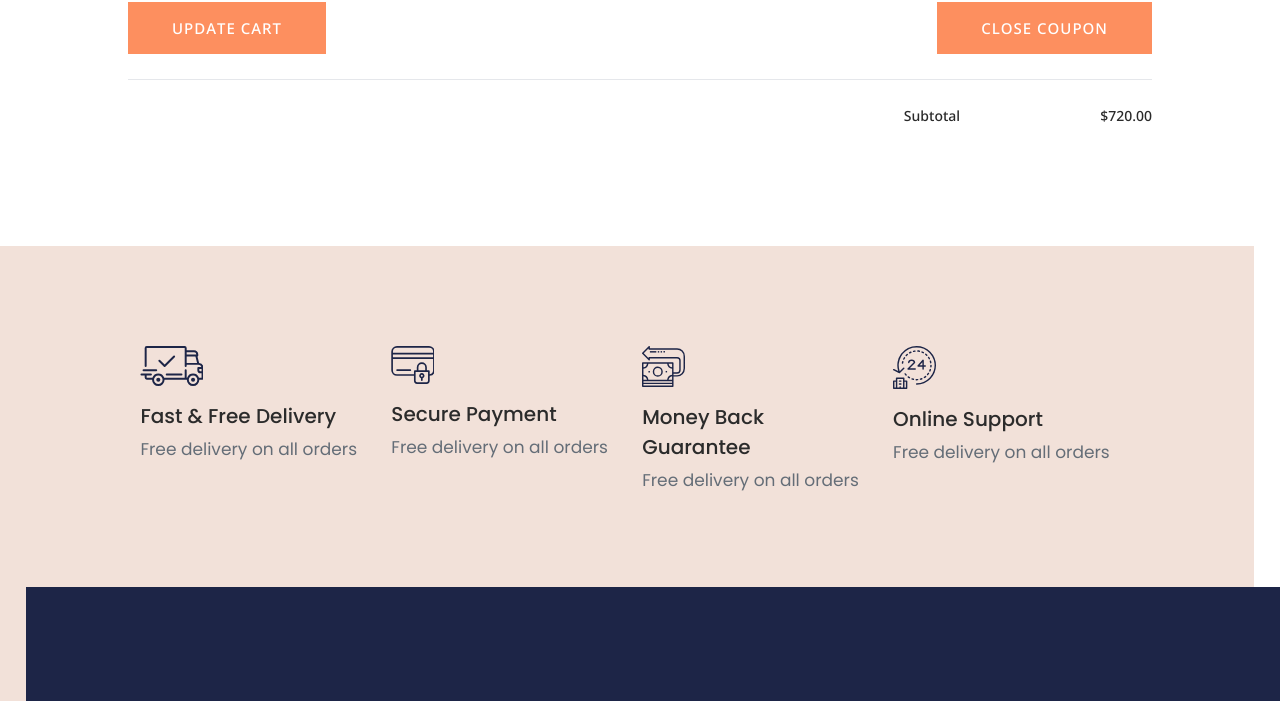
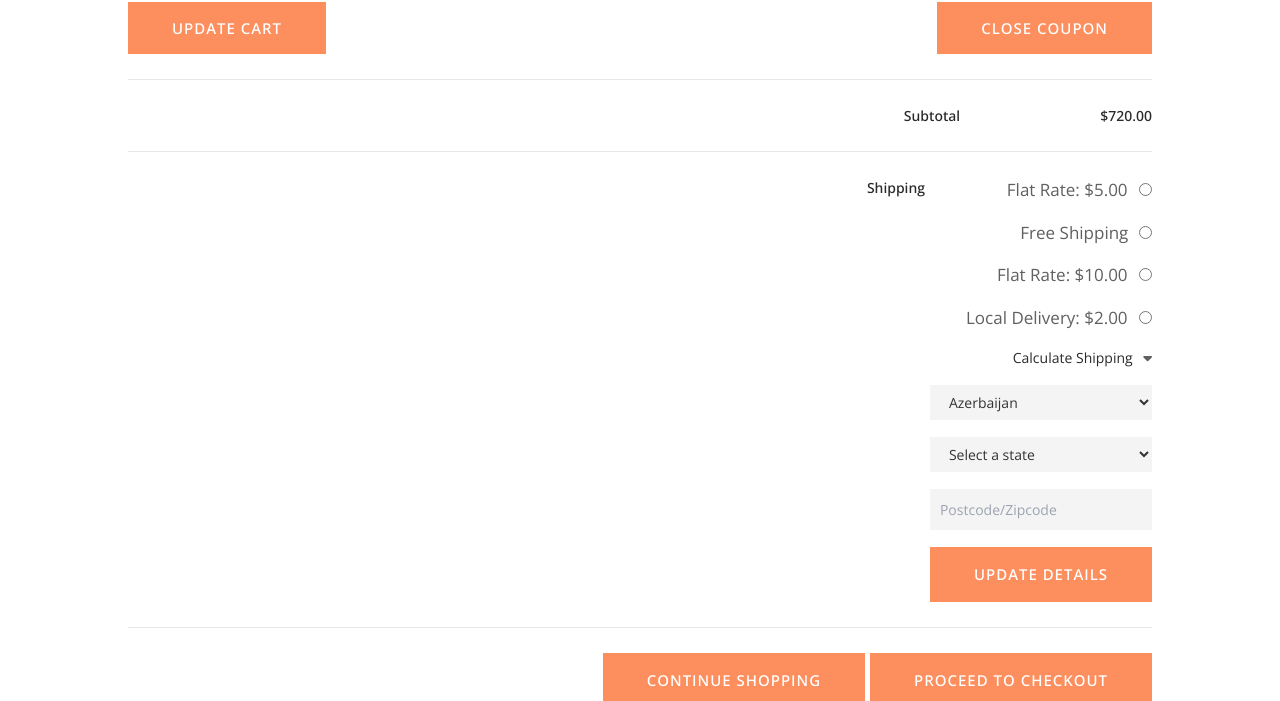
Before and after one commit to Nicat-Huseynli/Furn-page, a plain HTML site: page cart.html in a window 1280 px wide. Shown: the part 954-1655 px from the top of the page. Drawn offline with nearby package versions, Linux system fonts and the light colour scheme.

Commit message:
Changeing saved

```diff
--- a/cart.html
+++ b/cart.html
@@ -36,8 +36,8 @@
             <a href="#">Page</a>
             <ul class="page-sub">
               <i class="fa-solid fa-sort-up" style="position: absolute;  top: -9.5px; color:#FD8F5F"></i>
-              <li><a href="#">Login</a></li>
-              <li><a href="#">Card</a></li>
+              <li><a href="login.html">Login</a></li>
+              <li><a href="cart.html">Card</a></li>
               <li><a href="#">Category</a></li>
               <li><a href="#">Checkout</a></li>
               <li><a href="#">Product Details</a></li>
@@ -85,8 +85,8 @@
             <a href="#">Page</a>
             <ul class="page-sub">
               <i class="fa-solid fa-sort-up" style="position: absolute;  top: -9.5px; color:#FD8F5F"></i>
-              <li><a href="#">Login</a></li>
-              <li><a href="#">Card</a></li>
+              <li><a href="login.html">Login</a></li>
+              <li><a href="cart.html">Card</a></li>
               <li><a href="#">Category</a></li>
               <li><a href="#">Checkout</a></li>
               <li><a href="#">Product Details</a></li>
@@ -220,6 +220,56 @@
             <p>Subtotal</p>
             <p>$720.00</p>
         </div>
+        <hr>
+
+        <div class="cart-shipping d-flex">
+            <p>Shipping</p>
+
+                <form action="">
+                    <div>
+                        <label for="rate">Flat Rate: $5.00 </label>
+                        <input type="radio" id="rate">
+                    </div>
+                    <div>
+                        <label for="shipping">Free Shipping</label>
+                        <input type="radio" id="shipping">
+                    </div>
+                    <div>
+                        <label for="rate2">Flat Rate: $10.00 </label>
+                        <input type="radio" id="rate2">
+                    </div>
+                    <div>
+                        <label for="delivery">Local Delivery: $2.00 </label>
+                        <input type="radio" id="delivery">
+                    </div>
+
+                    <p style="font-weight: normal;">Calculate Shipping <i class="fa-solid fa-caret-down" style="color: #606060; margin-left: 7px"></i></p>
+
+
+                    <select name="" id="">
+                        <option value="Azerbaijan">Azerbaijan</option>
+                        <option value="Canada">Canada</option>
+                        <option value="Italy">Italy</option>
+                        <option value="Spain">Spain</option>
+                    </select>
+
+                    <select name="" id="">
+                        <option value="Select a state">Select a state</option>
+                        <option value="Select a state">Select a state</option>
+                        <option value="Select a state">Select a state</option>
+                    </select>
+
+                    <input type="text" name="" id="" placeholder="Postcode/Zipcode" style="background-color: #f4f4f4; padding: 10px;">
+
+                    <button>update details</button>
+                </form>
+        </div>
+        <hr>
+
+        <div class="cart-footer">
+            <button>continue shopping</button>
+            <button>proceed to checkout</button>
+        </div>
     </section>
 
 
--- a/src/css/cart.css
+++ b/src/css/cart.css
@@ -69,4 +69,66 @@
             color: #2a2a2a;
         }
     }
-}
+
+    .cart-shipping{
+        justify-content: flex-end;
+        gap: 5px;
+
+        p{
+            font-size: 14px;
+            color: #2a2a2a;
+        }
+
+        form{
+            display: flex;
+            flex-direction: column;
+            text-align: right;
+            gap: 17px;
+
+            label{
+                font-size: 17px;
+                color: #606060;
+                margin-right: 7px;
+            }
+
+            select{
+                background-color: #f4f4f4;
+                padding: 7px 15px;
+                outline: none;
+            }
+
+            button{
+                background: #FD8F5F;
+                text-transform: uppercase;
+                padding: 20px 44px;
+                color: #fff;
+                cursor: pointer;
+                font-weight: 550;
+                font-size: 15px;
+                line-height: 1;
+                letter-spacing: 1px;
+                transition: color 0.4s linear;
+                border: 0;
+                }
+            }
+        }
+
+        .cart-footer{
+            display: flex;
+            justify-content: flex-end;
+            gap: 5px;
+            button{
+                background: #FD8F5F;
+                text-transform: uppercase;
+                padding: 20px 44px;
+                color: #fff;
+                cursor: pointer;
+                font-weight: 550;
+                font-size: 15px;
+                line-height: 1;
+                letter-spacing: 1px;
+                transition: color 0.4s linear;
+                border: 0;
+            }
+        }
+    }
--- a/src/css/login.css
+++ b/src/css/login.css
@@ -56,7 +56,7 @@ main{
             justify-content: space-between;
             align-items: center;
 
-            p{
+            a{
                 color: #FD8F5F;
             }
 
--- a/src/css/reset.css
+++ b/src/css/reset.css
@@ -29,3 +29,11 @@ img {
   object-fit: cover;
   vertical-align: middle;
 }
+
+label{
+  cursor: pointer;
+}
+
+input{
+  outline: none;
+}
```
Also changed, not shown: about.html (+4 -4 lines), login.html (+4 -4 lines), product.html (+4 -4 lines).
